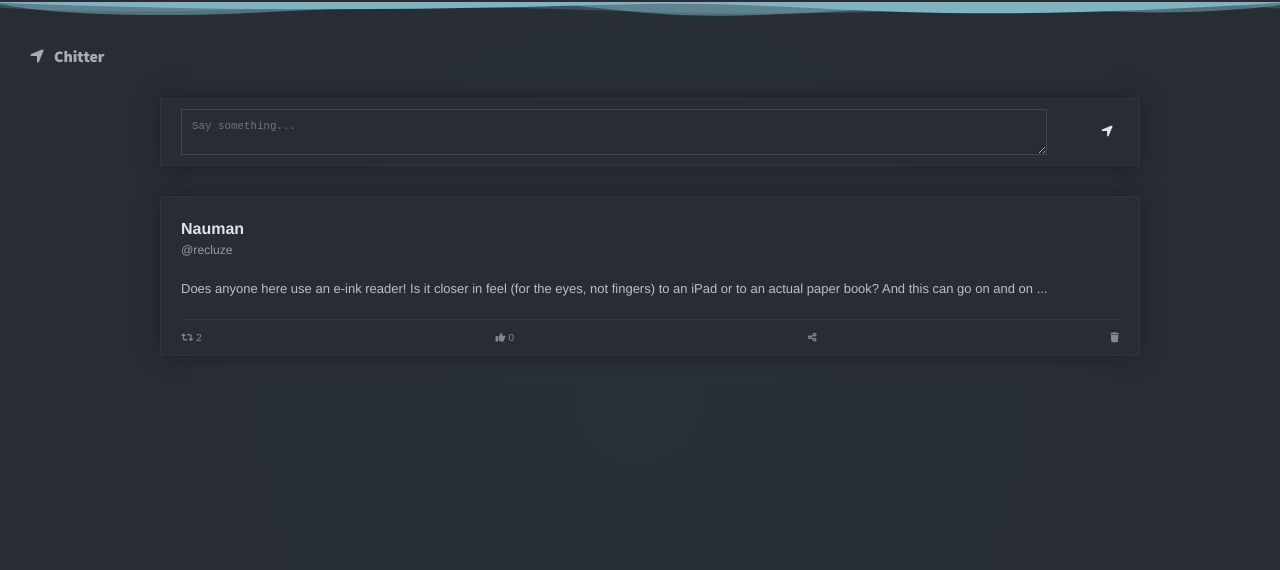
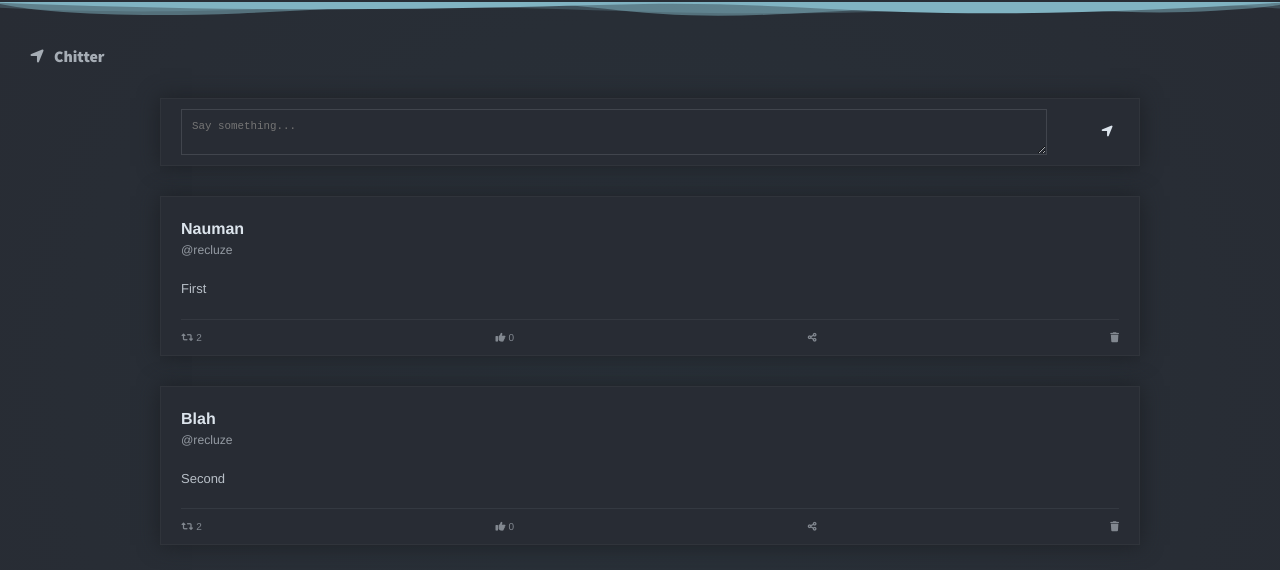
Before and after one commit to cdelalama/chitter, a Svelte app: page / in a window 1280 px wide. Shown: the top 570 px of the page. Built offline with nearby package versions, Linux system fonts and the light colour scheme.

Commit message:
Implemented a dummy backend

```diff
--- /dev/null
+++ b/src/backend/Api.js
@@ -0,0 +1,12 @@
+export function fetchChits() {
+	console.log("[b] Fetching all chits");
+
+	return [
+		{ id: 1, author: "Nauman", handle: "@recluze", content: "First", likes: 0 },
+		{ id: 2, author: "Blah", handle: "@recluze", content: "Second", likes: 0 },
+	];
+}
+
+export function incLike(id) {
+	console.log("[b] Incrementing likes", id);
+}
--- a/src/stores/ChitStore.js
+++ b/src/stores/ChitStore.js
@@ -1,16 +1,8 @@
 import { writable } from "svelte/store";
+import { incLike, fetchChits } from "../backend/Api";
 
 function createChitStore() {
-	const { subscribe, set, update } = writable([
-		{
-			id: 1,
-			author: "Nauman",
-			handle: "@recluze",
-			content:
-				"Does anyone here use an e-ink reader! Is it closer in feel (for the eyes, not fingers) to an iPad or to an actual paper book? And this can go on and on ...",
-			likes: 0,
-		},
-	]);
+	const { subscribe, set, update } = writable(fetchChits());
 	return {
 		subscribe,
 		update,
@@ -21,7 +13,8 @@ function createChitStore() {
 			update((pastChits) => {
 				pastChits.map((chit) => {
 					if (chit.id == id) chit.likes += 1;
-				})
+				});
+				incLike(id);
 				return pastChits;
 			});
 		},
```
